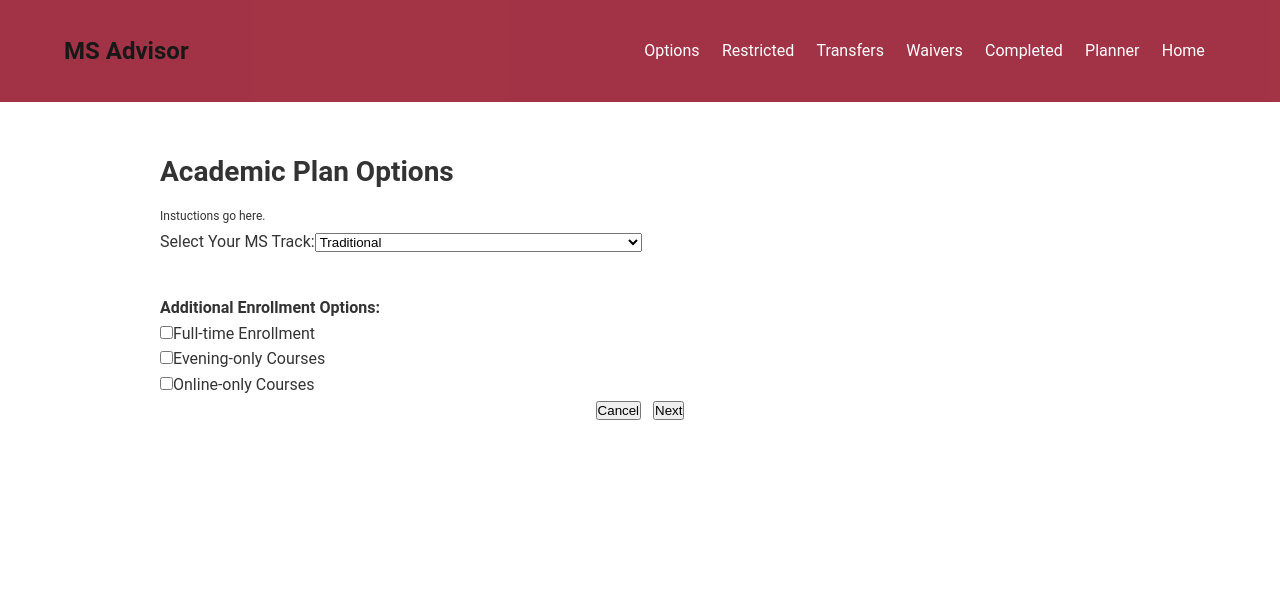
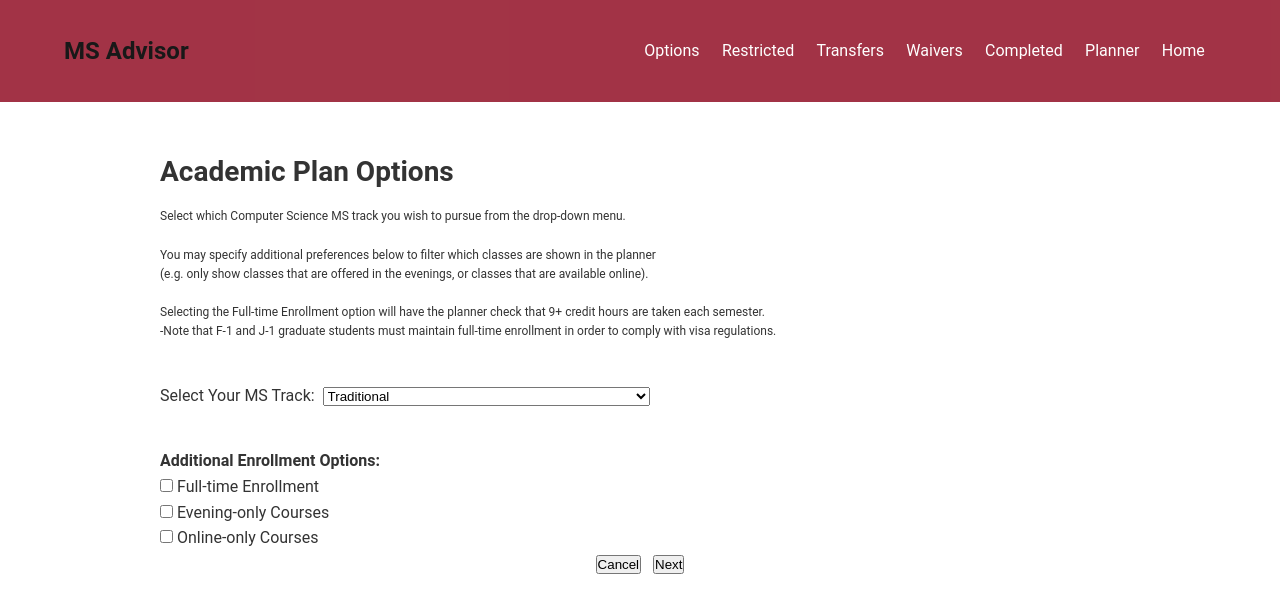
Before and after one commit to kpsmithjr/ms_advisor, a React (Create React App) app: page /options in a window 1280 px wide. Shown: the top 612 px of the page. Built offline with nearby package versions, Linux system fonts and the light colour scheme.

Commit message:
-options instructions

```diff
--- a/src/components/Options.tsx
+++ b/src/components/Options.tsx
@@ -135,11 +135,27 @@ const Options = ({options, handler}: IOptions)=> {
         <h1>Academic Plan Options</h1>
       </div>
       <div className='instructions'>
-        Instuctions go here.
+              <p>
+              Select which Computer Science MS track you wish to pursue from the drop-down menu.
+              </p>
+              <br/>
+              <p>
+              You may specify additional preferences below to filter which classes are shown in the planner
+              <br/>
+              (e.g. only show classes that are offered in the evenings, or classes that are available online).
+              </p>
+              <br/>
+              <p>
+              Selecting the Full-time Enrollment option will have the planner check that 9+ credit hours are taken each semester.
+              <br/>
+              -Note that F-1 and J-1 graduate students must maintain full-time enrollment in order to comply with visa regulations.
+              </p>
+              <br/> <br/>
       </div>
       <div className="forms">
         <form>
           <label>Select Your MS Track:
+            &nbsp;
             <select
               name="msTrack"
               value={formData.msTrack}
@@ -186,14 +202,17 @@ const Options = ({options, handler}: IOptions)=> {
               <ul className="checkbox">
                   <li>
                       <input type="checkbox" id="cb1" value="Full-time Enrollment" onChange={updateFulltime} checked={formData.fullTime}/>
+                      &nbsp;
                       <label htmlFor="cb1">Full-time Enrollment</label>
                   </li>
                   <li>
                       <input type="checkbox" id="cb2" value="Evening-only Courses" onChange={updateEvening} checked={formData.eveningOnly}/>
+                      &nbsp;
                       <label htmlFor="cb2">Evening-only Courses</label>
                   </li>
                   <li>
                       <input type="checkbox" id="cb3" value="Online-only Courses" onChange={updateOnline} checked={formData.onlineOnly}/>
+                      &nbsp;
                       <label htmlFor="cb3">Online-only Courses</label>
                   </li>
               </ul>
```
